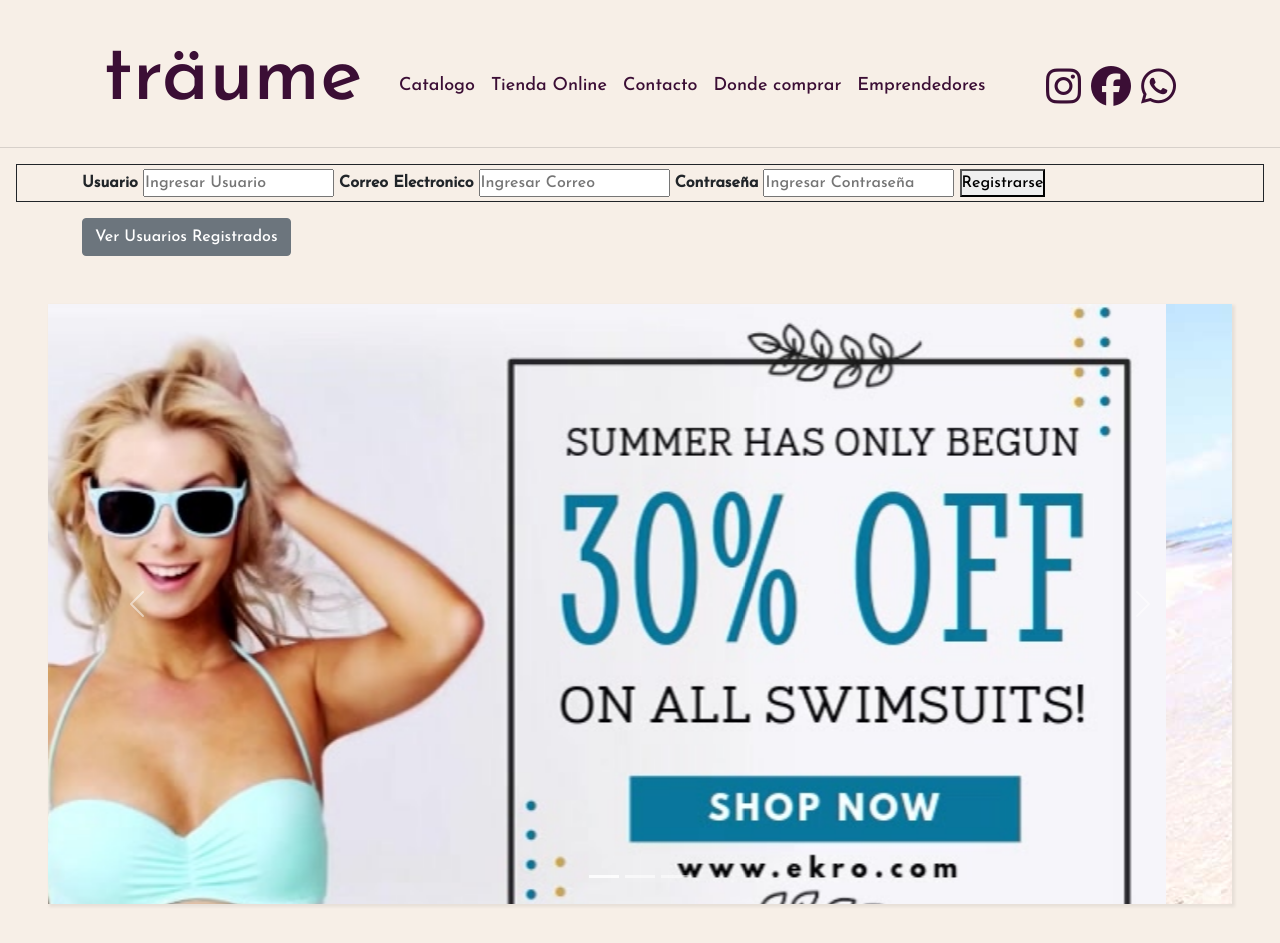
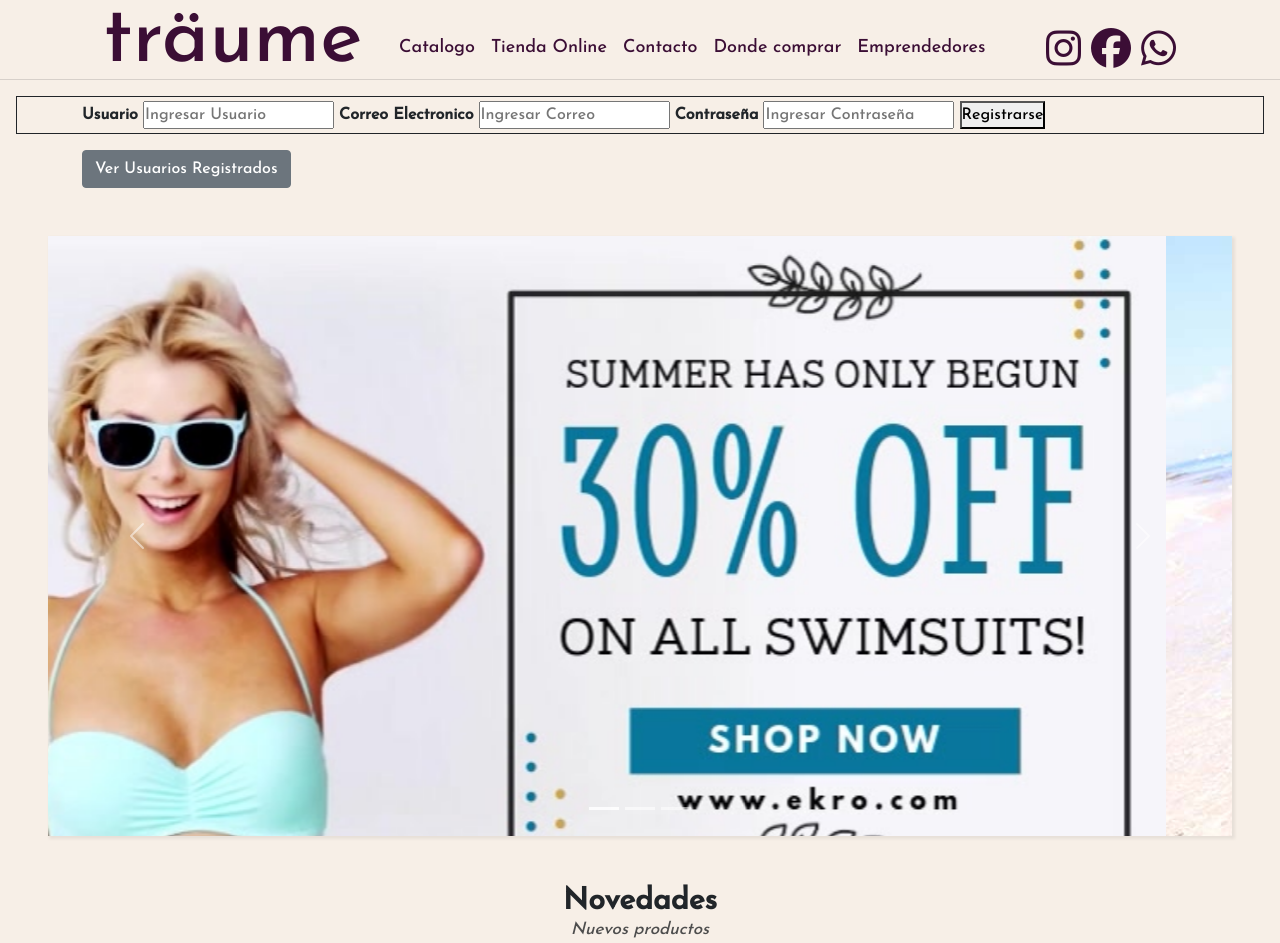
Before and after one commit to mathirizzi/proyectoTraume, a plain HTML site: page index.html in a window 1280 px wide. Shown: the top 943 px of the page. Drawn offline with Linux system fonts and the light colour scheme.

Commit message:
Cambios 050420221419

```diff
--- a/css/_header.scss
+++ b/css/_header.scss
@@ -15,10 +15,13 @@
 #menuPrincipal {
     background-color: $colorFondoPrincipal;
     border-bottom: rgba(116, 113, 113, 0.247) solid 1px;
-
+   position: fixed;
+   z-index: 100;
+   height: 80px;
 
 
 }
+
 
 
 #menuNavegacion, #menuRedesSociales{
--- a/css/estilos.scss
+++ b/css/estilos.scss
@@ -17,6 +17,10 @@
     background-color: $colorFondoPrincipal;
 }
 
+main{
+    padding-top: 80px;
+}
+
 @import "_header.scss";
 @import "_novedades.scss";
 @import "_footer.scss";
--- a/index.html
+++ b/index.html
@@ -19,11 +19,11 @@
   </head>
   <body>
 
-
+<header>
     <!--NAVBAR-->
     <div class="container-fluid">
       <div class="row">
-    <nav class="navbar navbar-expand-sm d-flex justify-content-center" id="menuPrincipal">
+    <nav class="navbar navbar-expand-sm d-flex justify-content-center pb-3" id="menuPrincipal">
 
 
       <!--logo-->
@@ -76,7 +76,9 @@
     </div>
     </div>
 
+  </header>
 
+<main class="">
 
     <form id="formRegistrar" class="m-3 p-1 border border-dark" action="action_page.php" method="post">
 
@@ -188,6 +190,8 @@
 <div id="listaDeProductos"></div>
 
 
+</main>
+
 
     <!--FOOTER-->
 <div class="container-fluid" id="footer">
@@ -291,6 +295,7 @@
   </div>
   <script src="https://kit.fontawesome.com/71dc256463.js" crossorigin="anonymous"></script>
     <script src="bootstrap/js/bootstrap.min.js" ></script>
+    <script src="js/estilos.js"></script>
     <!--<script src="https://unpkg.com/sweetalert/dist/sweetalert.min.js"></script>
     <script src="js/main.js"></script>-->
 </body>
```
Also changed, not shown: css/estilos.css, js/estilos.js (added), 1 other file.
